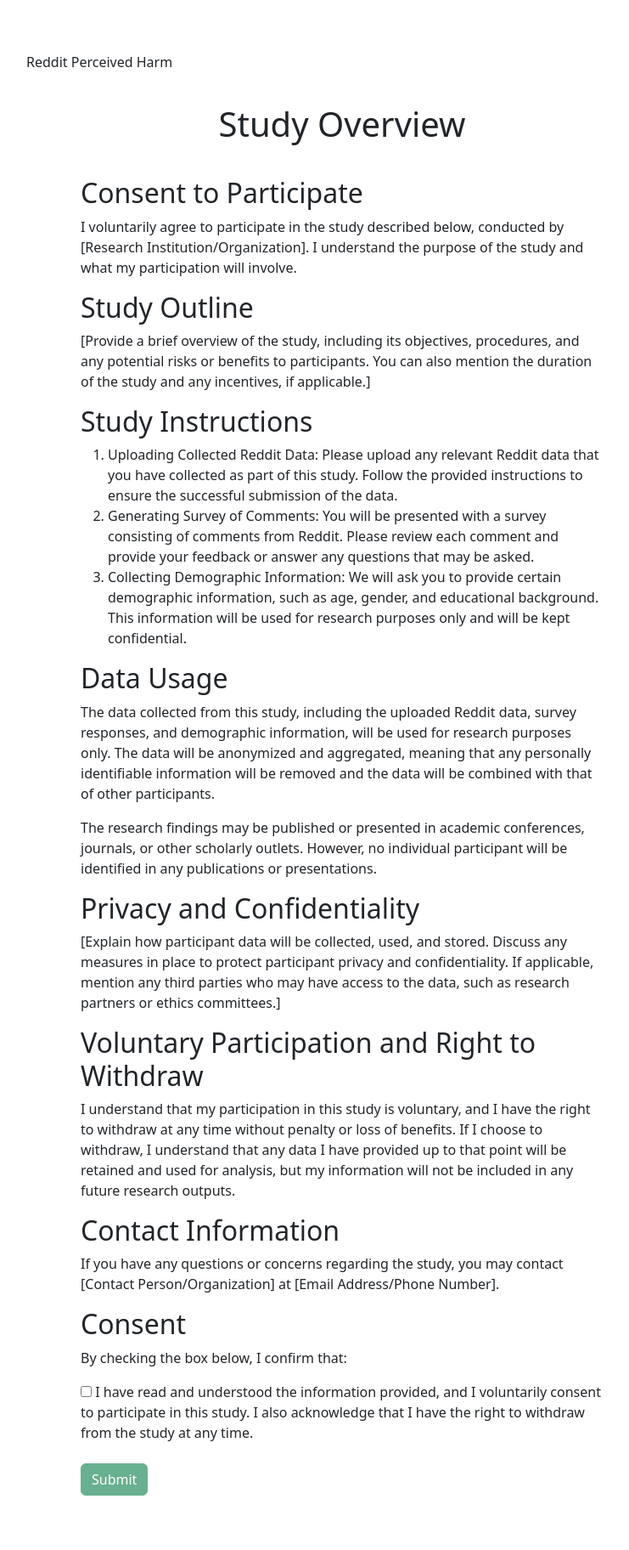
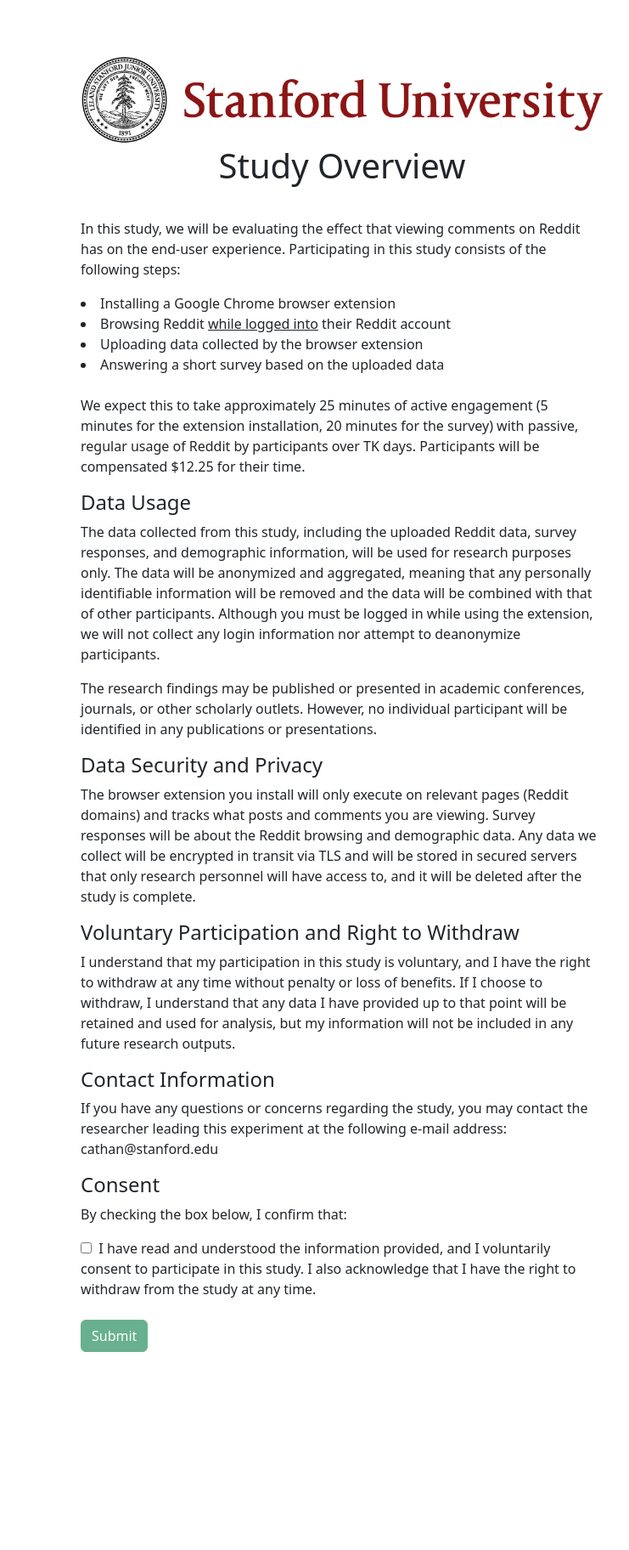
Before and after one commit to shljessie/RedditSurvey, a Flask app: page /inform in a window 1280 px wide. Shown: the whole page at 85% size, without its empty margins (237-978 px from the left). After the commit the page ends 1591 px from the top, so only its background shows below. Run offline with Flask 3, Linux system fonts and the light colour scheme; the visitor is signed in with stand-in values (Sample User, id 1).

Commit message:
Moving onboard to inform

```diff
--- a/templates/inform.html
+++ b/templates/inform.html
@@ -5,47 +5,43 @@
   <title>Study Overview</title>
 </head>
 <body class="row justify-content-center align-middle h-100 mx-auto" style="width: 80%; padding:5% 10%">
-  <h6 style="margin-bottom: 5%;">Reddit Perceived Harm</h6>
+    <div class="col-10 text-center align-self-start">
+        <a href="https://stanford.edu">
+            <img src="assets/SUSig_Seal_Left.png" border="0" width="100%">
+        </a>
+    </div>
+    <h1 class="col-10 text-center align-self-start" style="width: 80%; padding-bottom:4%" >Study Overview</h1>
+    <div class="col-10 text-start align-self-start" >
+    <p>
+      In this study, we will be evaluating the effect that viewing comments on Reddit has on the end-user experience. Participating in this study consists of the following steps:
+      <li>Installing a Google Chrome browser extension</li>
+      <li>Browsing Reddit <u>while logged into</u> their Reddit account</li>
+      <li>Uploading data collected by the browser extension</li>
+      <li>Answering a short survey based on the uploaded data</li>
+      <br>
+      We expect this to take approximately 25 minutes of active engagement (5 minutes for the extension installation, 20 minutes for the survey) with passive, regular usage of Reddit by participants over TK days. Participants will be compensated $12.25 for their time.
+    </p>
 
-    <h1 class="col-10 text-center align-self-start" style="width: 80%; padding-bottom:4%" >Study Overview</h1>
 
-    <div class="col-10 text-start align-self-start" >
-    <h2>Consent to Participate</h2>
-    <p>I voluntarily agree to participate in the study described below, conducted by [Research Institution/Organization]. I understand the purpose of the study and what my participation will involve.</p>
-
-    <h2>Study Outline</h2>
-    <p>[Provide a brief overview of the study, including its objectives, procedures, and any potential risks or benefits to participants. You can also mention the duration of the study and any incentives, if applicable.]</p>
-
-    <h2>Study Instructions</h2>
-    <ol>
-      <li>Uploading Collected Reddit Data: Please upload any relevant Reddit data that you have collected as part of this study. Follow the provided instructions to ensure the successful submission of the data.</li>
-      <li>Generating Survey of Comments: You will be presented with a survey consisting of comments from Reddit. Please review each comment and provide your feedback or answer any questions that may be asked.</li>
-      <li>Collecting Demographic Information: We will ask you to provide certain demographic information, such as age, gender, and educational background. This information will be used for research purposes only and will be kept confidential.</li>
-    </ol>
-
-    <h2>Data Usage</h2>
-    <p>The data collected from this study, including the uploaded Reddit data, survey responses, and demographic information, will be used for research purposes only. The data will be anonymized and aggregated, meaning that any personally identifiable information will be removed and the data will be combined with that of other participants.</p>
+    <h4>Data Usage</h4>
+    <p>The data collected from this study, including the uploaded Reddit data, survey responses, and demographic information, will be used for research purposes only. The data will be anonymized and aggregated, meaning that any personally identifiable information will be removed and the data will be combined with that of other participants. Although you must be logged in while using the extension, we will not collect any login information nor attempt to deanonymize participants.</p>
 
     <p>The research findings may be published or presented in academic conferences, journals, or other scholarly outlets. However, no individual participant will be identified in any publications or presentations.</p>
 
-    <h2>Privacy and Confidentiality</h2>
-    <p>[Explain how participant data will be collected, used, and stored. Discuss any measures in place to protect participant privacy and confidentiality. If applicable, mention any third parties who may have access to the data, such as research partners or ethics committees.]</p>
+    <h4>Data Security and Privacy</h4>
+    <p>The browser extension you install will only execute on relevant pages (Reddit domains) and tracks what posts and comments you are viewing. Survey responses will be about the Reddit browsing and demographic data. Any data we collect will be encrypted in transit via TLS and will be stored in secured servers that only research personnel will have access to, and it will be deleted after the study is complete. </p>
 
-    <h2>Voluntary Participation and Right to Withdraw</h2>
+    <h4>Voluntary Participation and Right to Withdraw</h4>
     <p>I understand that my participation in this study is voluntary, and I have the right to withdraw at any time without penalty or loss of benefits. If I choose to withdraw, I understand that any data I have provided up to that point will be retained and used for analysis, but my information will not be included in any future research outputs.</p>
 
-    <h2>Contact Information</h2>
-    <p>If you have any questions or concerns regarding the study, you may contact [Contact Person/Organization] at [Email Address/Phone Number].</p>
+    <h4>Contact Information</h4>
+    <p>If you have any questions or concerns regarding the study, you may contact the researcher leading this experiment at the following e-mail address: cathan@stanford.edu</p>
 
-    {% if message %}
-      <p>{{ message }}</p>
-    {% endif %}
-
-    <h2>Consent</h2>
+    <h4>Consent</h4>
     <p>By checking the box below, I confirm that:</p>
     <label for="consent-checkbox">
       <input type="checkbox" id="consent-checkbox" required>
-      I have read and understood the information provided, and I voluntarily consent to participate in this study. I also acknowledge that I have the right to withdraw from the study at any time.
+      &nbsp;I have read and understood the information provided, and I voluntarily consent to participate in this study. I also acknowledge that I have the right to withdraw from the study at any time.
     </label>
 
     <br>
```
Also changed, not shown: README.md, templates/assets/SUSig_Seal_Left.png (added).
